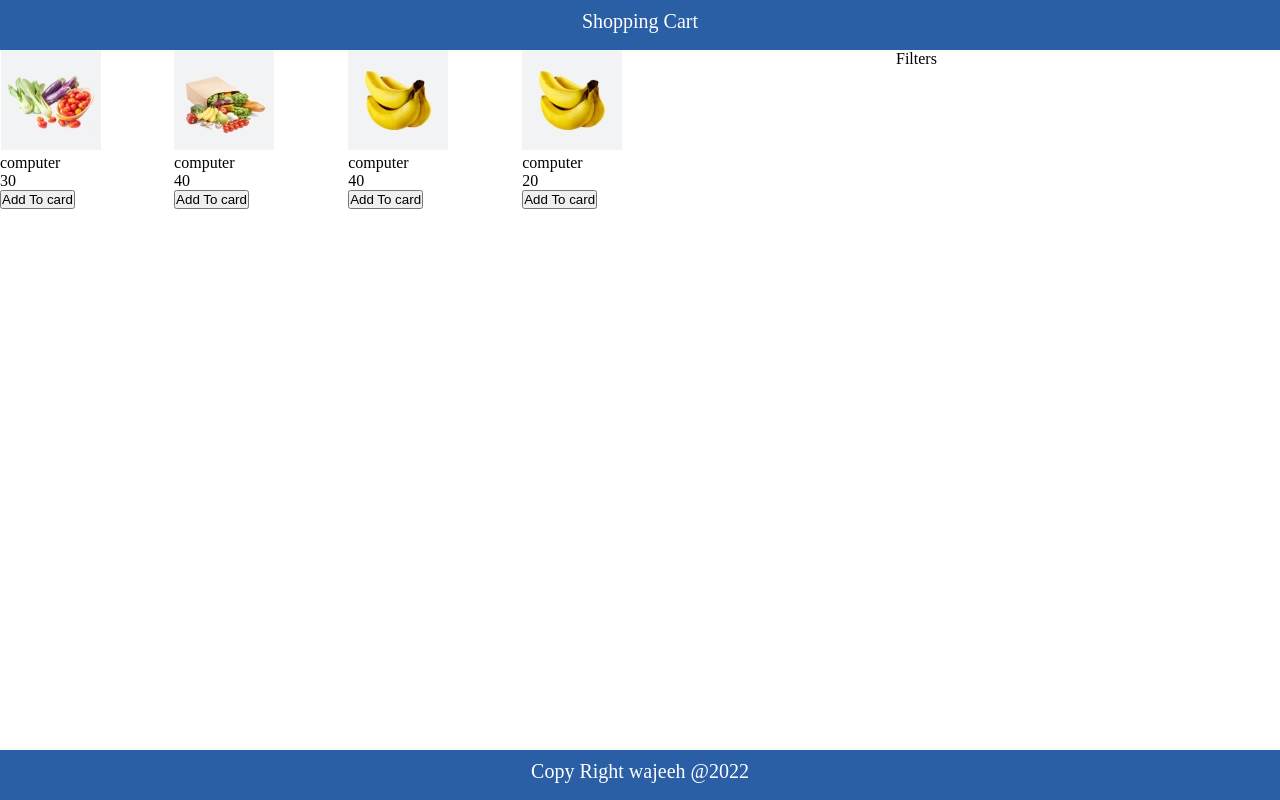
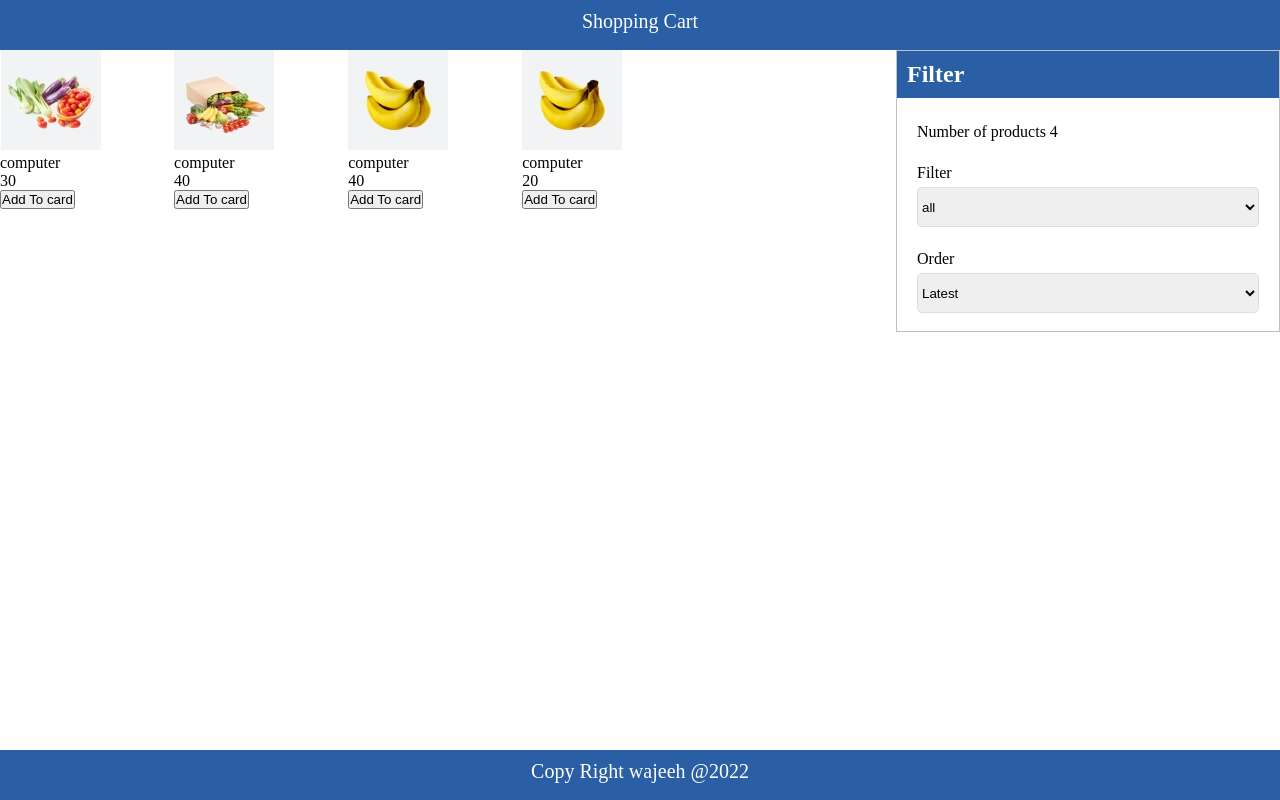
Before and after one commit to wajeehShik/eCommerce--MERN-STACK, a React (Create React App) app in the folder client/: page / in a window 1280 px wide. Built offline with nearby package versions, Linux system fonts and the light colour scheme.

Commit message:
filter component

```diff
--- a/client/src/App.js
+++ b/client/src/App.js
@@ -4,8 +4,44 @@ import Header from "./components/Headers/Header";
 import data from './data.json';
 import { useState } from "react";
 import Products from "./components/Products/Proudcts";
+import Filter from "./components/Filter/Filter";
 function App() {
   const [products,setProducts]=useState(data);
+  const [sort,setSort]=useState("");
+  const [size,setSize]=useState("")
+
+
+ const handleFilterBySize=(e)=>{
+  setSize(e.target.value)
+console.log(e.target.value);
+if(e.target.value=='ALL'){
+setProducts(data);
+}else{
+  let productsClone=[...products];
+  let newProducts=productsClone.filter(p=>p.sizes.indexOf(e.target.value) !=-1);
+  setProducts(newProducts);
+ }
+}
+ const handleFilterByOrder=(e)=>{
+let order=e.target.value;
+
+
+
+let productsClone=[...products];
+let newProducts=productsClone.sort(function(a,b){
+if(order=='lowst'){
+ return a.price - b.price
+}else if(order=='heights'){
+  return b.price - a.price
+}else{
+  return a.id<b.id?1:-1
+}
+
+});
+setProducts(newProducts)
+
+ }
+
   console.log(products);
   return (
 
@@ -14,7 +50,7 @@ function App() {
       <main>
         <div className="wrapper">
           <Products products={products}/>
-          <div className="filter-wrapper">Filters</div>
+          <Filter handleFilterBySize={handleFilterBySize} handleFilterByOrder={handleFilterByOrder}/>
         </div>
       </main>
    <Footer name="test"/>
--- /dev/null
+++ b/client/src/components/Filter/Filter.js
@@ -0,0 +1,34 @@
+import React from 'react'
+import "../../css/Filter/Filter.css"
+
+export default function Filter(props) {
+  return (
+    <div className="filter-wrapper">
+
+        <h2 className="filter-title">Filter</h2>
+        <div className="number-of-products">Number of products 4</div>
+        <div className="filter-by-size">
+            <span>Filter</span>
+            <select value={props.size} className="filter-select" onChange={props.handleFilterBySize}>
+                <option value="ALL">all</option>
+                <option value="XS">XS</option>
+                <option value="S">S</option>
+                <option value="M">M</option>
+                <option value="L">L</option>
+                <option value="XL">XL</option>
+                <option value="XXL">XXL</option>
+            </select>
+        </div>
+
+        <div value={props.sort} className="filter-by-size" onChange={props.handleFilterByOrder}>
+            <span>Order</span>
+            <select className="filter-select">
+                <option value="latest">Latest</option>
+                <option value="lowst">Lowst</option>
+                <option value="heights">heights</option>
+            </select>
+        </div>
+    </div>
+
+  )
+}
--- /dev/null
+++ b/client/src/css/Filter/Filter.css
@@ -0,0 +1,24 @@
+.filter-wrapper{
+    background-color: #fff;
+    border:1px solid #c0c0c0;
+    display: flex;
+    flex-direction: column;
+}
+.filter-title{
+    background-color: #2a5ea5;
+    color:#fff;
+    margin-bottom: 20px;
+    padding: 10px;
+}
+.filter-wrapper >div{
+padding: 5px 20px;
+margin-bottom: 13px;
+}
+select{
+    display: block;
+    height: 40px;
+    border:1px solid #ddd;
+    width: 100%;
+    border-radius:5px;
+    margin-top: 5px;
+}
--- a/client/src/data.json
+++ b/client/src/data.json
@@ -5,7 +5,7 @@
         "imageUrl":"/images/cart-1.jpg",
         "description":"this is product 1",
         "price":"30",
-        "sizes":["S","M"]
+        "sizes":["XS"]
     },
     {
         "id":"id2",
@@ -13,7 +13,7 @@
         "imageUrl":"/images/cart-2.jpg",
         "description":"this is product 1",
         "price":"40",
-        "sizes":["S","M","X"]
+        "sizes":["XS"]
     },
     {
         "id":"id3",
```
